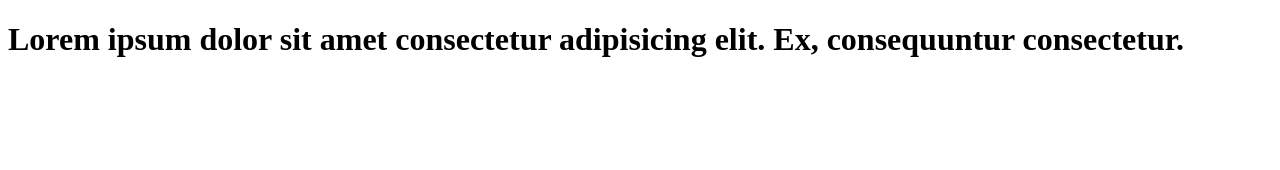
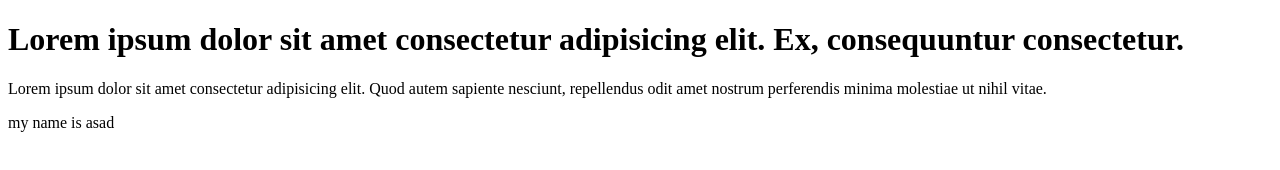
Before and after one commit to Asadullah3030/gitHubs, a plain HTML site: page index.html in a window 1280 px wide. Drawn offline with Linux system fonts and the light colour scheme.

Commit message:
change 2

```diff
--- a/index.html
+++ b/index.html
@@ -7,5 +7,9 @@
 </head>
 <body>
                 <h1>Lorem ipsum dolor sit amet consectetur adipisicing elit. Ex, consequuntur consectetur.</h1>
+
+                <p>Lorem ipsum dolor sit amet consectetur adipisicing elit. Quod autem sapiente nesciunt, repellendus odit amet nostrum perferendis minima molestiae ut nihil vitae.</p>
+
+                <span>my name is asad</span>
 </body>
 </html>
```
